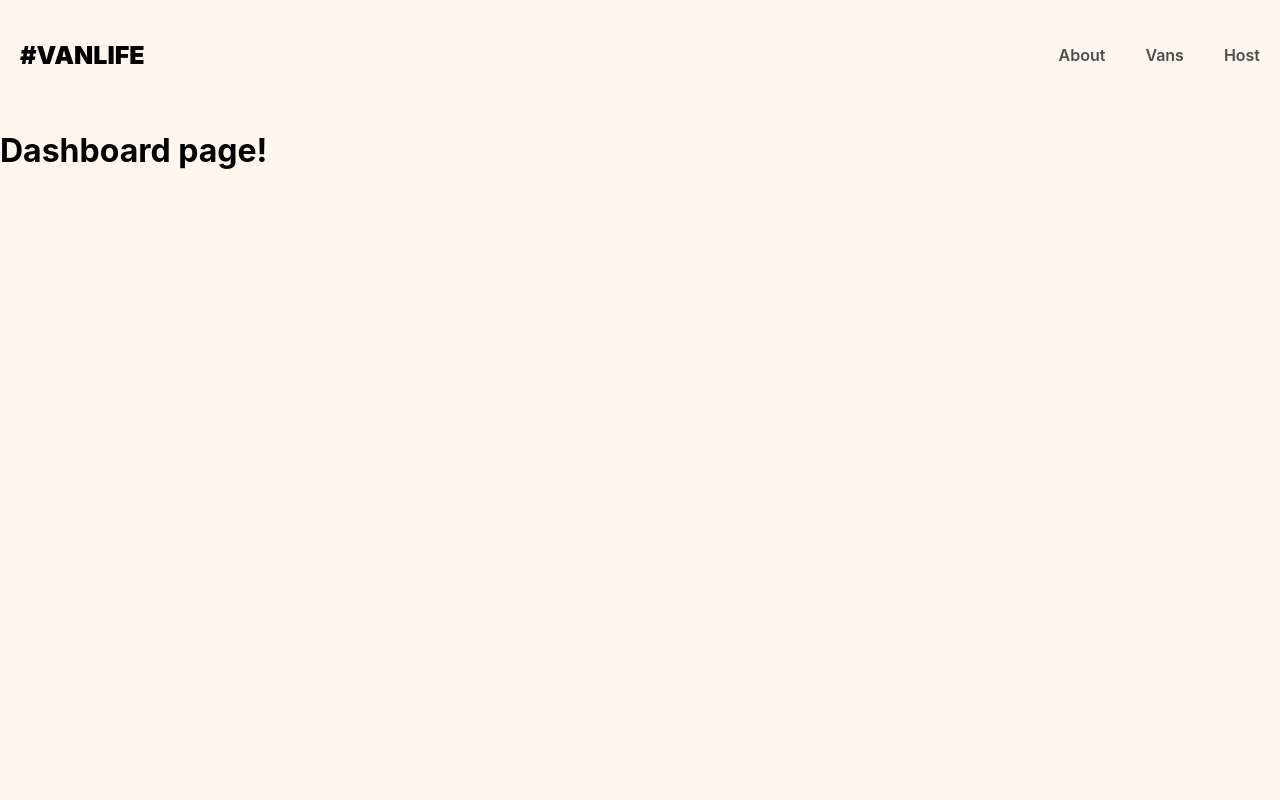
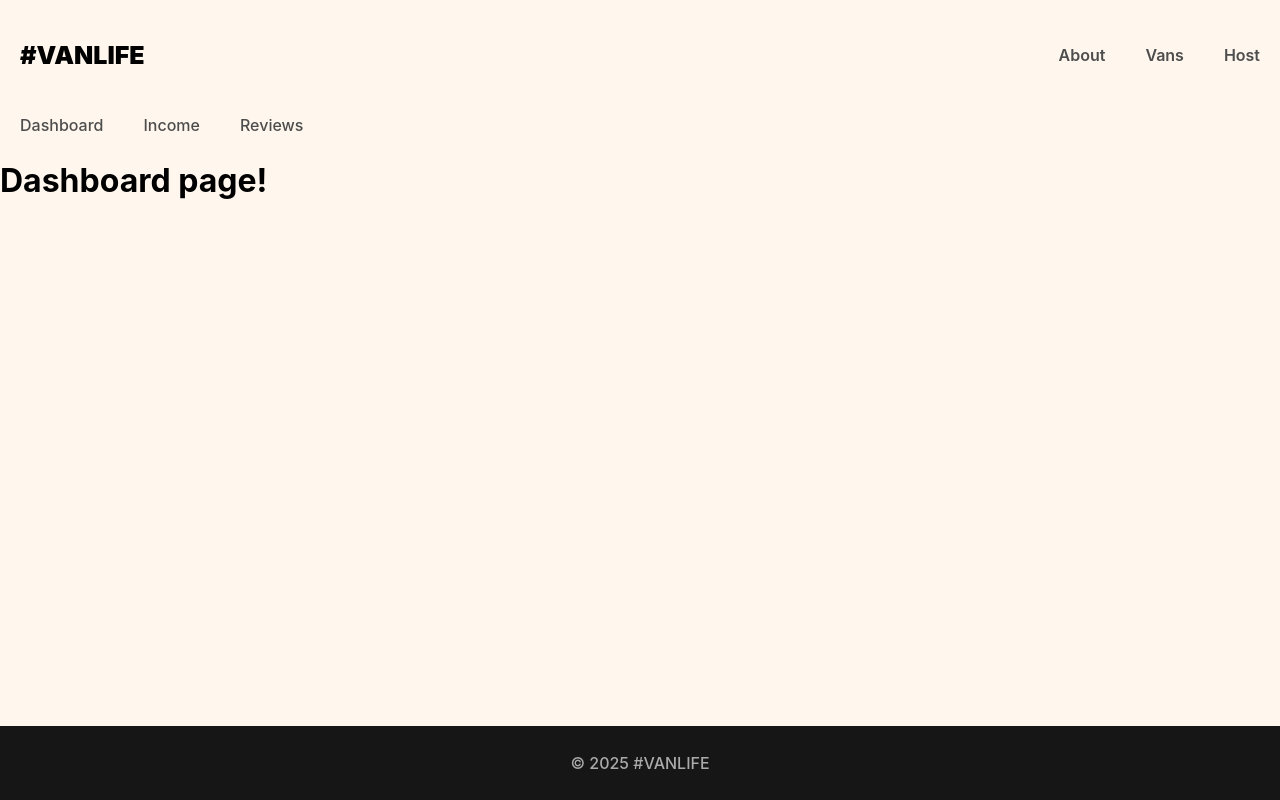
Before and after one commit to Musharraf1128/van_life, a React (Vite) app: page /host in a window 1280 px wide. Built offline with nearby package versions, Linux system fonts and the light colour scheme; what miragejs would draw is missing.

Commit message:
added host routes

```diff
--- a/src/App.jsx
+++ b/src/App.jsx
@@ -1,10 +1,12 @@
 import React from 'react';
-import { BrowserRouter, Routes, Route, Link } from "react-router-dom"
-import Home from "./pages/Home"
-import About from "./pages/About"
+import { BrowserRouter, Routes, Route} from 'react-router-dom'
+import Home from './pages/Home'
+import About from './pages/About'
 import Vans from './pages/Vans/Vans'
 import VanDetail from './pages/Vans/VanDetail';
 import Layout from './components/Layout'
+
+import HostLayout from './components/Hostlayout';
 import Dashboard from './pages/Host/Dashboard';
 import Income from './pages/Host/Income';
 import Reviews from './pages/Host/Reviews';
@@ -13,15 +15,16 @@
     return (
         <BrowserRouter>
             <Routes>
-                <Route element={<Layout />}>
-                    <Route path="/" element={<Home />} />
-                    <Route path="/about" element={<About />} />
-                    <Route path="/vans" element={<Vans />} />
-                    <Route path='/vans/:id' element={<VanDetail />} />
+                <Route path='/' element={<Layout />}>
+                    <Route index element={<Home />} />
+                    <Route path='about' element={<About />} />
+                    <Route path='vans' element={<Vans />} />
+                    <Route path='vans/:id' element={<VanDetail />} />
 
-                    <Route path='/host' element={<Dashboard />} >
-                        <Route path='/host/income' element={<Income />} />
-                        <Route path='/host/reviews' element={<Reviews />} />
+                    <Route path='host' element={<HostLayout />} >
+                        <Route index element={<Dashboard />} />
+                        <Route path='income' element={<Income />} />
+                        <Route path='reviews' element={<Reviews />} />
                     </Route>
                 </Route>
             </Routes>
--- /dev/null
+++ b/src/components/Footer.jsx
@@ -0,0 +1,7 @@
+import React from "react";
+
+export default function Footer() {
+    return (
+        <footer>&copy; 2025 #VANLIFE</footer>
+    )
+}
--- /dev/null
+++ b/src/components/Hostlayout.jsx
@@ -0,0 +1,15 @@
+import React from "react";
+import { Link, Outlet } from "react-router-dom";
+
+export default function HostLayout() {
+    return (
+        <>
+            <nav className="host-nav">
+                <Link to="/host">Dashboard</Link>
+                <Link to="/host/income">Income</Link>
+                <Link to="/host/reviews">Reviews</Link>
+            </nav>
+            <Outlet />
+        </>
+    )
+}
--- a/src/components/Layout.jsx
+++ b/src/components/Layout.jsx
@@ -1,12 +1,16 @@
 import React from "react";
 import { Outlet } from "react-router-dom";
 import Header from "./Header";
+import Footer from "./Footer";
 
 export default function Layout() {
     return (
-        <>
+        <div className="site-wrapper">
             <Header />
-            <Outlet />
-        </>
+            <main>
+                <Outlet />
+            </main>
+            <Footer />
+        </div>
     )
 }
--- a/src/index.css
+++ b/src/index.css
@@ -16,6 +16,12 @@
 body {
   -ms-overflow-style: none;
   scrollbar-width: none;
+}
+
+.site-wrapper {
+    min-height: 100vh;
+    display: flex;
+    flex-direction: column;
 }
 
 header {
@@ -45,6 +51,22 @@
     text-decoration: underline;
 }
 
+main {
+    margin-bottom: 84px;
+}
+
+footer {
+    background-color: #161616;
+    color: #AAAAAA;
+    height: 74px;
+    display: flex;
+    flex-shrink: 0;
+    justify-content: center;
+    align-items: center;
+    margin-top: auto;
+    font-weight: 500;
+}
+
 .link-button {
     display: inline-block;
     text-align: center;
@@ -64,7 +86,7 @@
 
 /*** HOME PAGE ***/
 .home-container {
-    background: linear-gradient(0deg, rgba(0, 0, 0, 0.46), rgba(0, 0, 0, 0.46)), url("../public/home-hero.png") no-repeat center center;
+    background: linear-gradient(0deg, rgba(0, 0, 0, 0.46), rgba(0, 0, 0, 0.46)), url("/home-hero.png") no-repeat center center;
     -webkit-background-size: cover;
     -moz-background-size: cover;
     -o-background-size: cover;
@@ -108,9 +130,8 @@
 /*** ABOUT PAGE ***/
 .about-hero-image {
     width: 100%;
-    height: 500px;
+    height: 300px;
     object-fit: cover;
-    object-position: center;
 }
 
 .about-page-content {
@@ -147,7 +168,8 @@
     border-radius: 10px;
 }
 
- /*** VAN PAGES ***/
+
+/*** VAN PAGES ***/
 .van-list-container {
     padding-inline: 23px
 }
@@ -168,11 +190,6 @@
 .van-tile img {
     max-width: 100%;
     border-radius: 5px;
-}
-
-.van-title {
-    font-size: 18px;
-    font-weight: 800;
 }
 
 .van-list-container button {
@@ -285,3 +302,20 @@
     color: white;
     font-size: 1.125rem;
 }
+
+.host-nav {
+    display: flex;
+}
+
+.host-nav a {
+    text-decoration: none;
+    color: #4D4D4D;
+    font-weight: 500;
+    padding: 5px 20px;
+}
+
+.host-nav a:hover {
+    color: #161616;
+    text-decoration: underline;
+    font-weight: 600;
+}
--- a/src/pages/Host/Dashboard.jsx
+++ b/src/pages/Host/Dashboard.jsx
@@ -1,7 +1,10 @@
 import React from "react";
+import { Outlet } from "react-router-dom";
 
 export default function Dashboard() {
     return (
-        <h1>Dashboard page!</h1>
+        <>
+            <h1>Dashboard page!</h1>
+        </>
     )
 }
```
Also changed, not shown: 1 other file (tests, documents, lock files or other folders).
